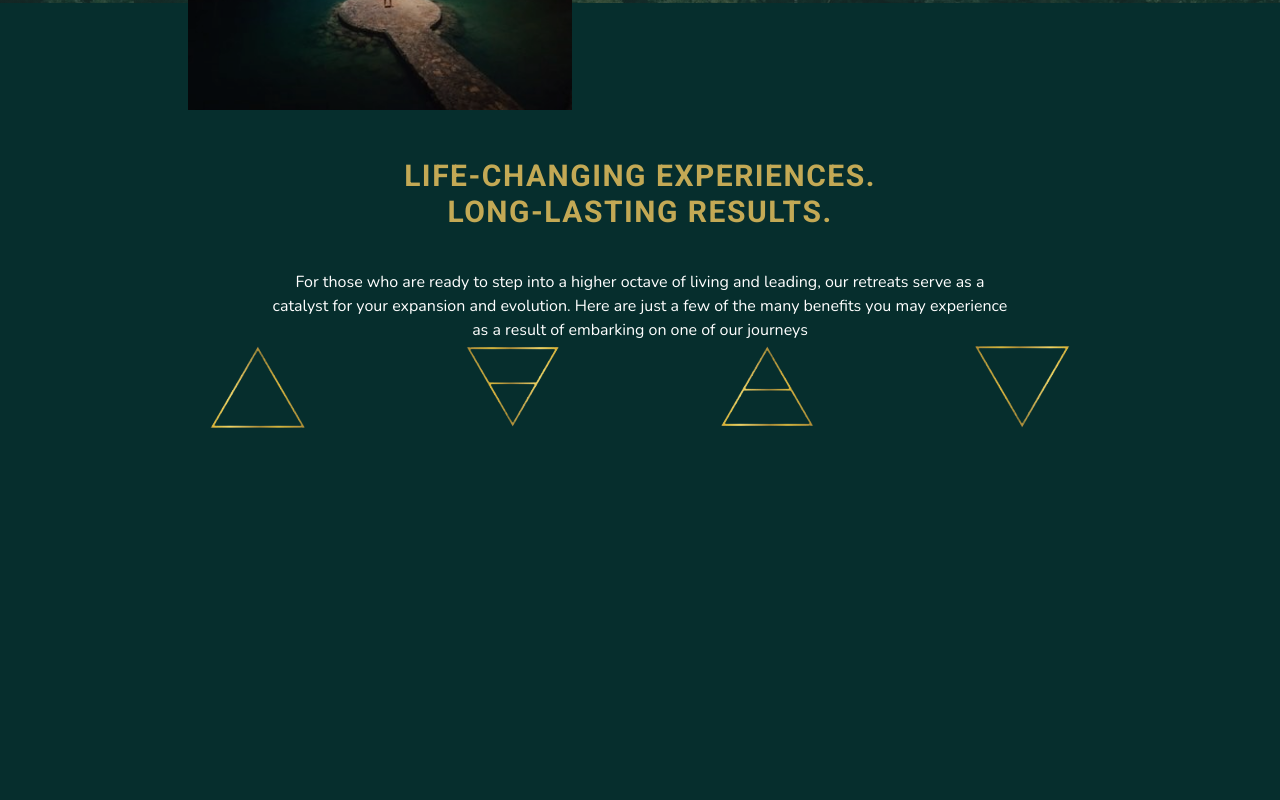
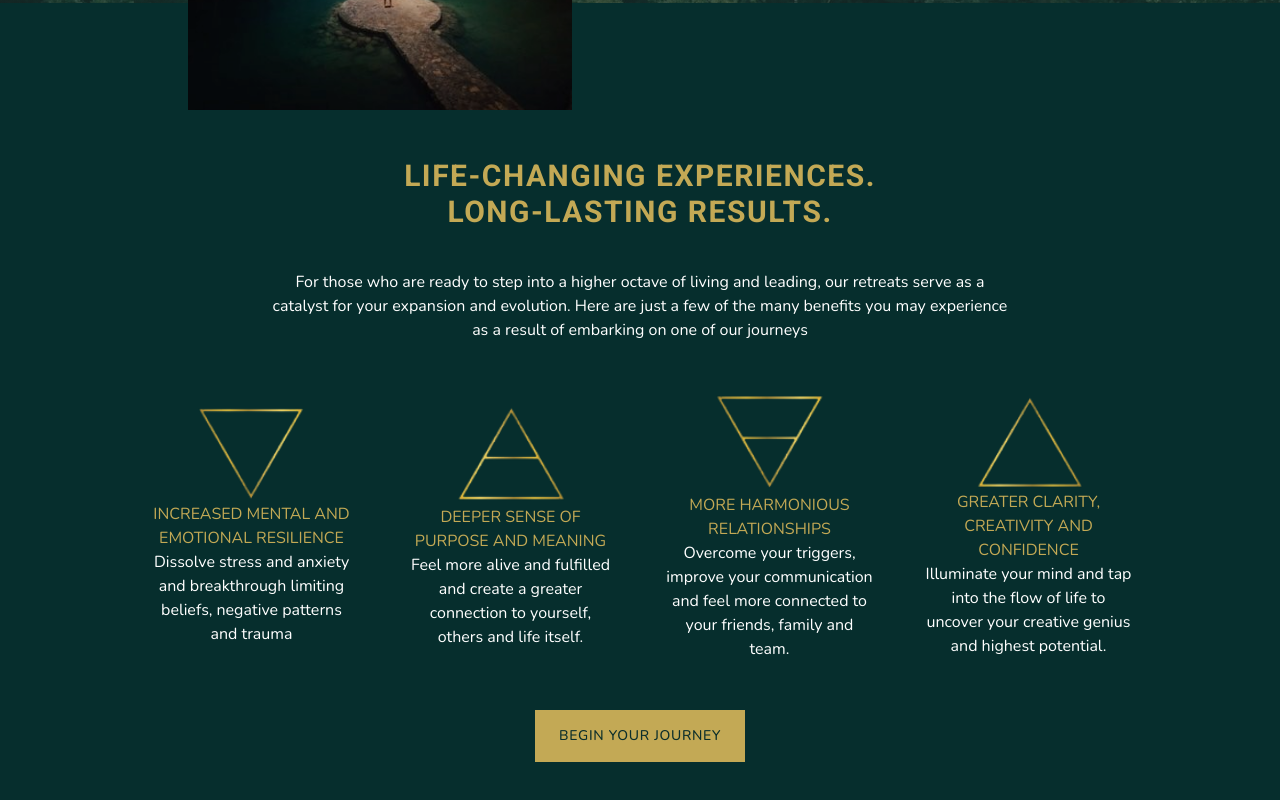
Before and after one commit to lilmithi/Elemental, a React (Create React App) app: page / in a window 1280 px wide. Shown: the part 1830-2630 px from the top of the page. Built offline with nearby package versions, Linux system fonts and the light colour scheme.

Commit message:
feat: implement benefit triangles

```diff
--- a/src/pages/Home/Experiences.js
+++ b/src/pages/Home/Experiences.js
@@ -1,4 +1,6 @@
 import React from "react";
+import BenefitTriangle from "../../components/BenefitTriangle";
+import Button from "../../components/Button";
 
 function Experiences() {
   return (
@@ -13,28 +15,40 @@ function Experiences() {
         evolution. Here are just a few of the many benefits you may experience
         as a result of embarking on one of our journeys
       </p>
-      <div className="flex items-center justify-around flex-wrap">
-        <div>
-          <img src="assets/images/t1.png" alt="upright triangle" />
-        </div>
-        <div>
-          <img
-            src="assets/images/t2.png"
-            alt="upright triangle2"
-            className="rotate-triangle"
-          />
-        </div>
-        <div>
-          <img src="assets/images/t2.png" alt="downside triangle2" />
-        </div>
-        <div>
-          <img
-            src="assets/images/t1.png"
-            alt="downside triangle1"
-            className="rotate-triangle"
-          />
-        </div>
+      <div className="flex gap-3 items-center justify-around flex-wrap my-16">
+        <BenefitTriangle
+          triangle="t1"
+          upright={false}
+          heading="Increased mental and emotional resilience"
+          text="Dissolve stress and anxiety and breakthrough limiting beliefs,
+            negative patterns and trauma"
+        />
+
+        <BenefitTriangle
+          triangle="t2"
+          upright={true}
+          heading="Deeper sense of purpose and meaning"
+          text="Feel more alive and fulfilled and create a greater connection to
+            yourself, others and life itself."
+        />
+
+        <BenefitTriangle
+          triangle="t2"
+          upright={false}
+          heading="More harmonious relationships"
+          text="Overcome your triggers, improve your communication and feel more
+            connected to your friends, family and team."
+        />
+
+        <BenefitTriangle
+          triangle="t1"
+          upright={true}
+          heading="Greater clarity, creativity and confidence"
+          text="Illuminate your mind and tap into the flow of life to uncover your
+            creative genius and highest potential."
+        />
       </div>
+      <Button />
     </section>
   );
 }
```
